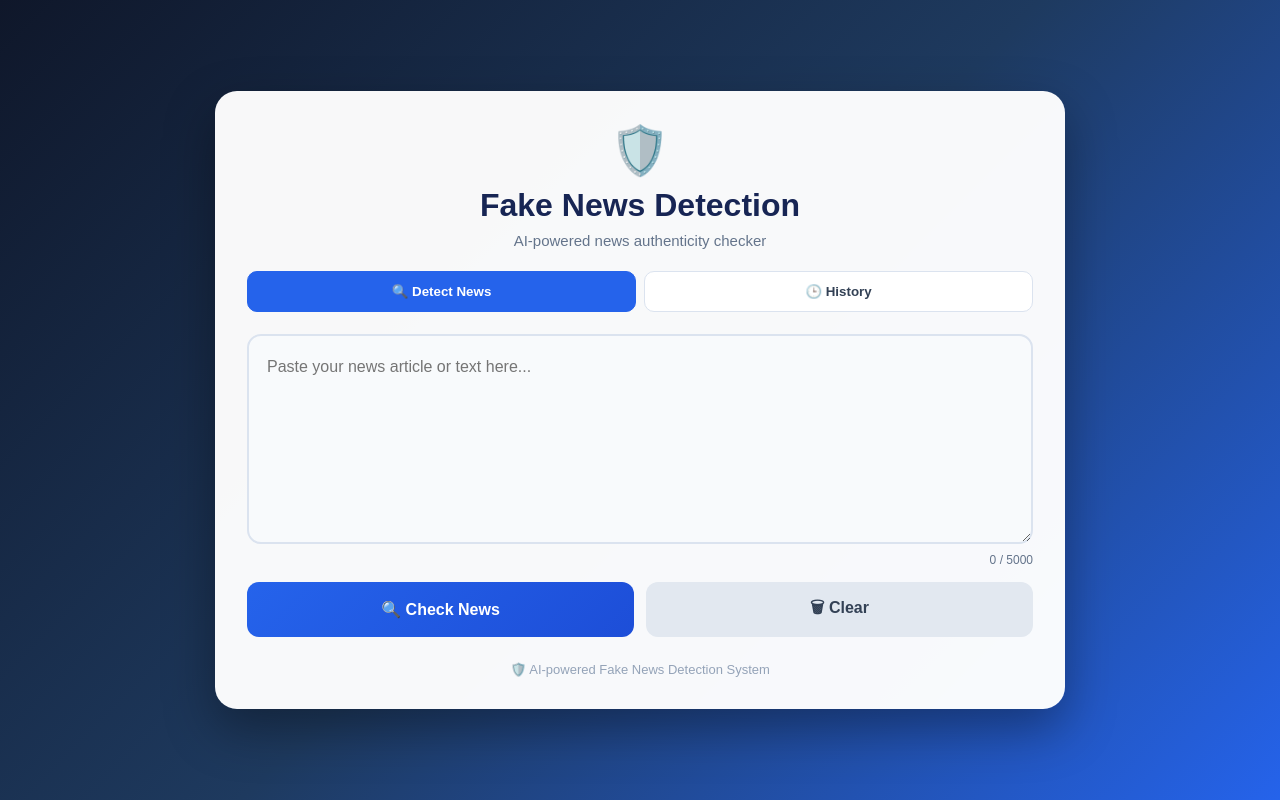
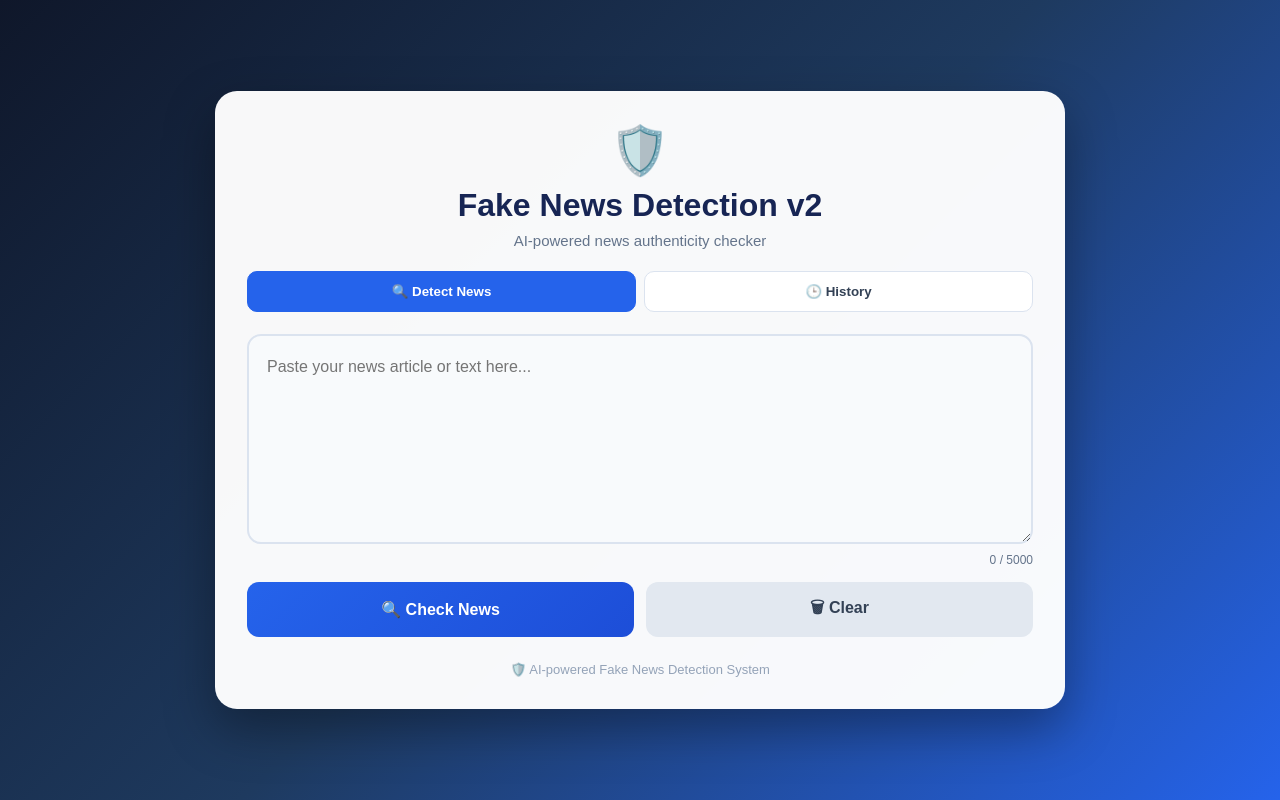
Before and after one commit to vishnukantgiri/Fake-News-Detection, a plain HTML site: page frontend/index.html in a window 1280 px wide. Drawn offline with Linux system fonts and the light colour scheme.

Commit message:
Update frontend version

```diff
--- a/frontend/index.html
+++ b/frontend/index.html
@@ -359,7 +359,7 @@ textarea:focus{
 
     <div class="icon">🛡️</div>
 
-    <h1>Fake News Detection</h1>
+    <h1>Fake News Detection v2</h1>
 
     <p class="subtitle">
         AI-powered news authenticity checker
```
